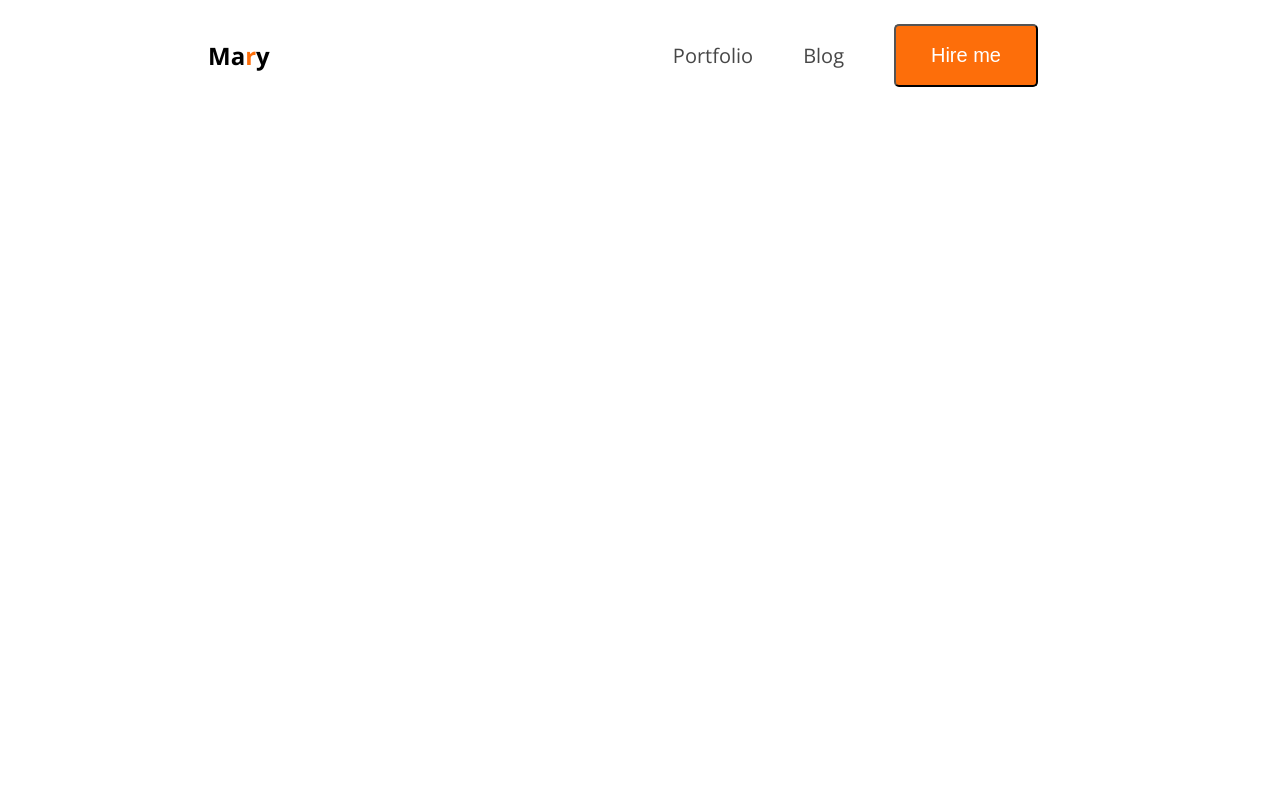
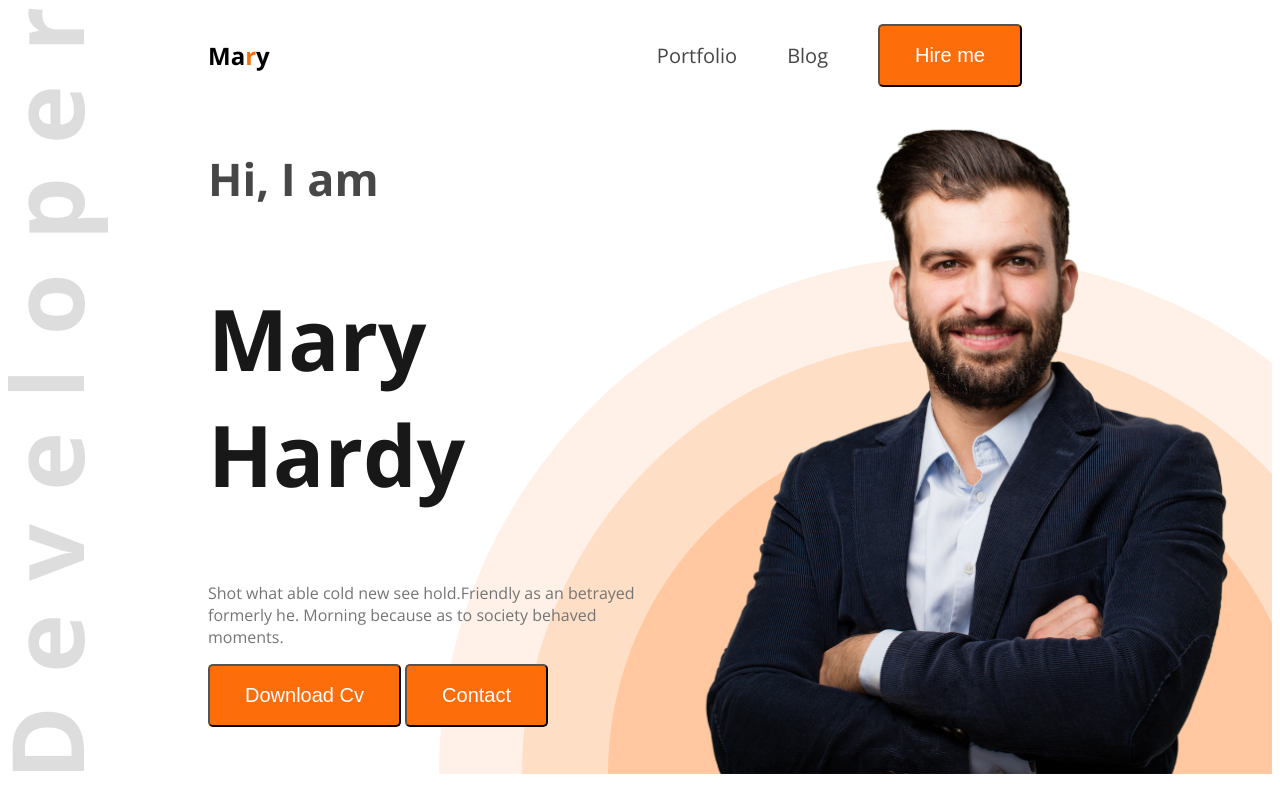
Before and after one commit to jishu-das2002/web-dev-profile, a plain HTML site: page index.html in a window 1280 px wide. Drawn offline with nearby package versions, Linux system fonts and the light colour scheme.

Commit message:
added banner styel

```diff
--- a/index.html
+++ b/index.html
@@ -10,15 +10,25 @@
     <link rel="stylesheet" href="style.css">
 </head>
 <body class="open-sans-normal">
-    <header>
+    <header class="header">
         <nav class="nav-section">
             <h1>Ma<span>r</span>y</h1>
             <ul>
                 <li><a href="">Portfolio</a></li>
                 <li><a href="">Blog</a></li>
-                <li><a href=""><button>Hire me</button></a></li>
+                <li><a href=""><button class="button-primary">Hire me</button></a></li>
             </ul>
         </nav>
+        <div class="banner">
+            <div class="banner-contant">
+                <h3 class="banner-greetings">Hi, I  am</h3>
+                <h2 class="banner-titel">Mary Hardy</h2>
+                <p class="banner-description">Shot what able cold new see hold.Friendly as an betrayed formerly he. Morning because as to society behaved moments.</p>
+                <button class="button-primary">Download Cv</button>
+                <button class="button-primary">Contact</button>
+            </div>
+            <img class="banner-img" src="images/hardy.png" alt="">
+        </div>
     </header>
     <main>
 
--- a/style.css
+++ b/style.css
@@ -1,6 +1,3 @@
-body{
-    width: 1280px;
-}
 
 .open-sans-normal {
   font-family: "Open Sans", sans-serif;
@@ -8,6 +5,23 @@ body{
   font-style: normal;
   font-variation-settings:
     "wdth" 100;
+}
+
+/* header */
+.header{
+    background-image: url('images/developer.png'), url('/images/header_bg.png');
+    background-repeat: no-repeat;
+    background-position: top left,bottom right;
+}
+
+/* common item */
+
+.button-primary{
+    border-radius: 5px;
+    background-color: #FD6E0A;
+    padding: 18px 35px;
+    color: white;
+    font-size: 20px;
 }
 
 .nav-section{
@@ -43,10 +57,44 @@ nav ul li a{
     font-size: 20px;
 }
 
-nav button{
+.button-primary{
     border-radius: 5px;
     background-color: #FD6E0A;
     padding: 18px 35px;
     color: white;
     font-size: 20px;
 }
+
+/* banner styel */
+
+.banner{
+    display: flex;
+    justify-content: space-between;
+    margin: 0 35px 0 200px;
+}
+
+.banner-contant{
+    max-width: 580px;
+}
+
+.banner-greetings{
+    color: #474747;
+    font-size: 45px;
+    font-weight: 700;
+}
+
+.banner-titel{
+    font-size: 85px;
+    font-weight: bold;
+    color: #181818;
+}
+
+.banner-description{
+    color: #757575;
+    font-size: 18;
+    font-weight: 400;
+}
+
+.banner-img{
+    width: 580px;
+}
```
